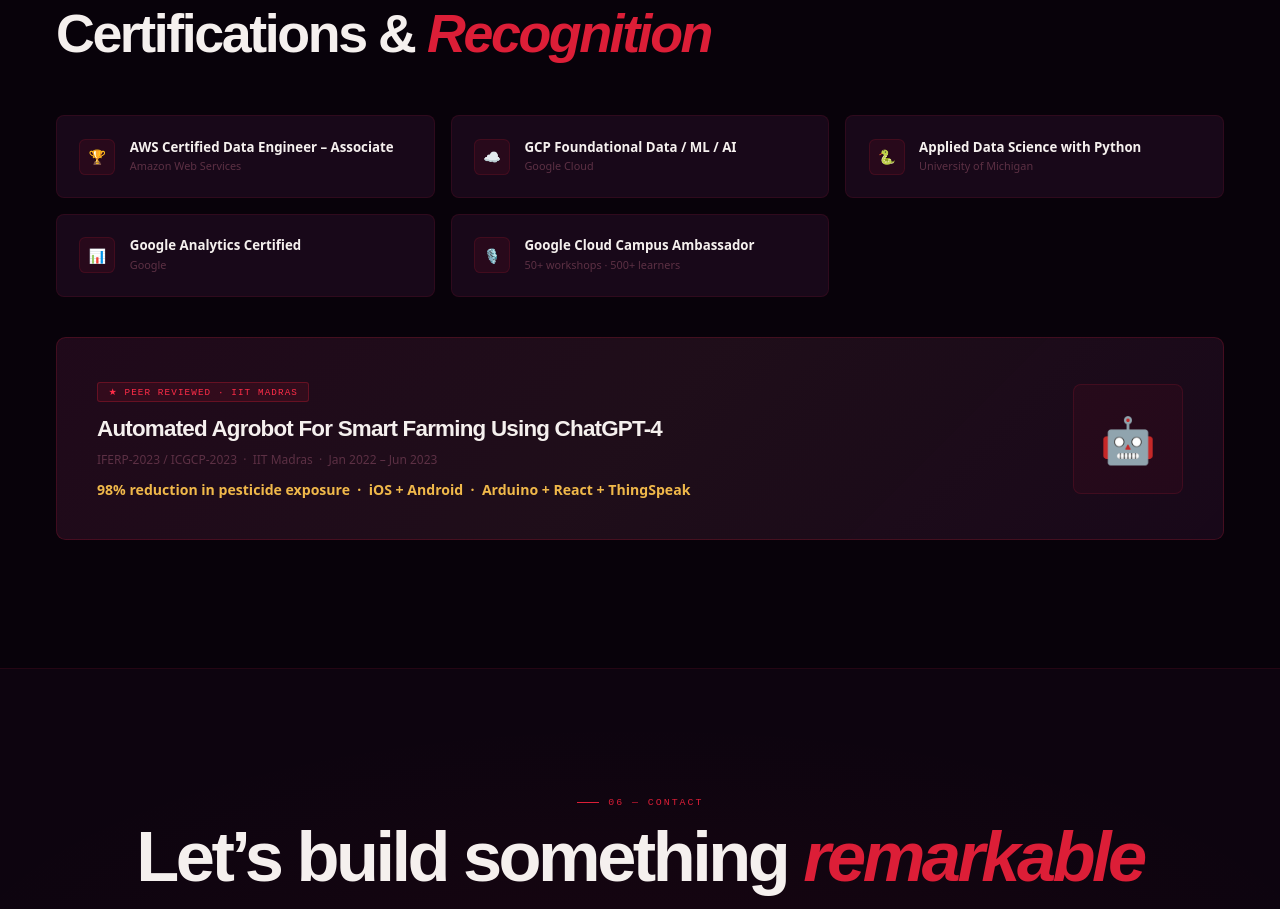
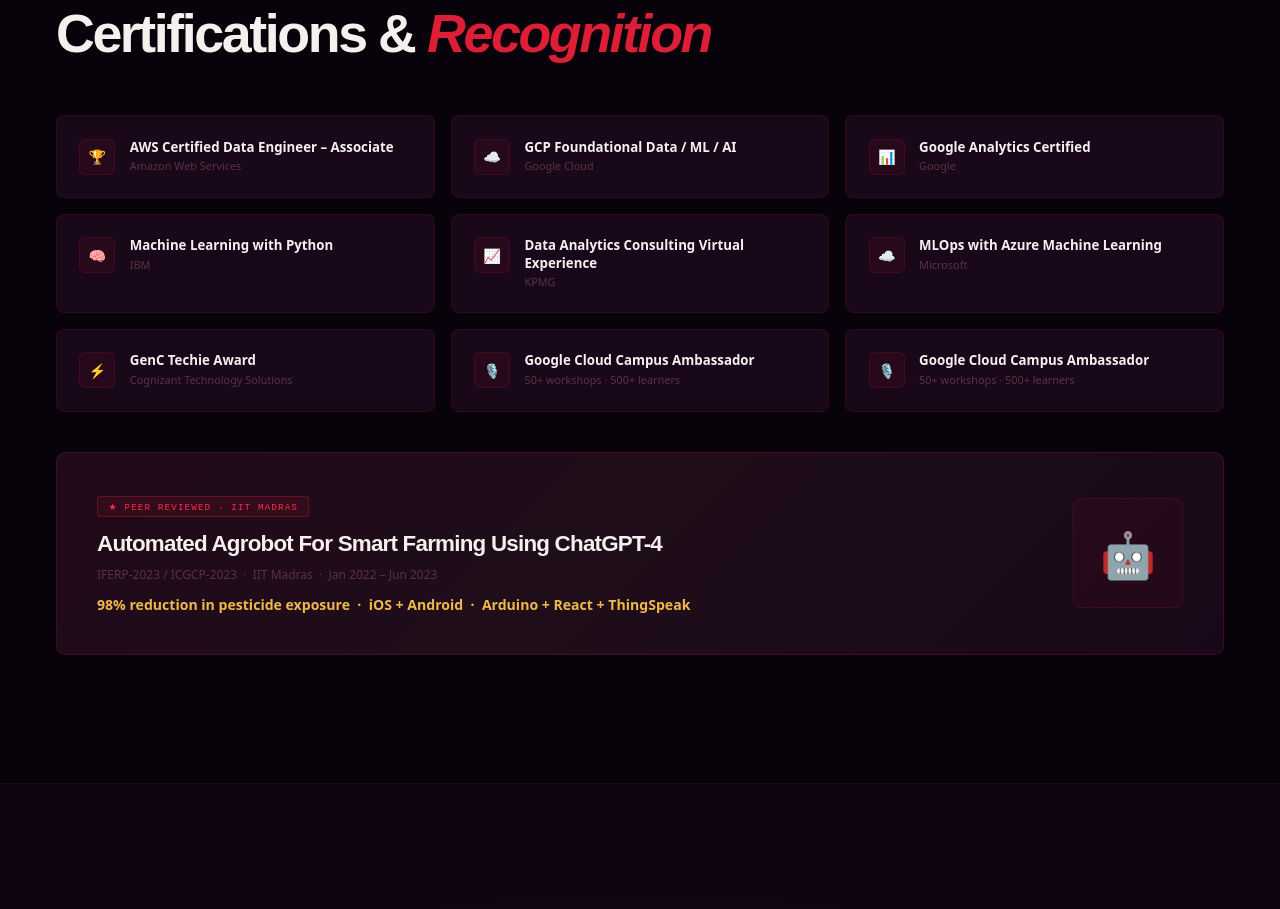
Before and after one commit to kaushal-shivaprakashan/kaushal-portfolio, a plain HTML site: page index.html in a window 1280 px wide. Shown: the part 5055-5964 px from the top of the page. Drawn offline with Linux system fonts and the light colour scheme; a web font is replaced by a local one.

Commit message:
Update index.html

```diff
--- a/index.html
+++ b/index.html
@@ -487,9 +487,13 @@
   <h2 class="st rv">Certifications &amp; <em>Recognition</em></h2>
   <div class="credgrid rv">
     <div class="credcard"><div class="credic">&#x1F3C6;</div><div><div class="crednm">AWS Certified Data Engineer &ndash; Associate</div><div class="credorg">Amazon Web Services</div></div></div>
-    <div class="credcard"><div class="credic">&#x2601;&#xFE0F;</div><div><div class="crednm">GCP Foundational Data / ML / AI</div><div class="credorg">Google Cloud</div></div></div>
-    <div class="credcard"><div class="credic">&#x1F40D;</div><div><div class="crednm">Applied Data Science with Python</div><div class="credorg">University of Michigan</div></div></div>
-    <div class="credcard"><div class="credic">&#x1F4CA;</div><div><div class="crednm">Google Analytics Certified</div><div class="credorg">Google</div></div></div>
+<div class="credcard"><div class="credic">&#x2601;&#xFE0F;</div><div><div class="crednm">GCP Foundational Data / ML / AI</div><div class="credorg">Google Cloud</div></div></div>
+<div class="credcard"><div class="credic">&#x1F4CA;</div><div><div class="crednm">Google Analytics Certified</div><div class="credorg">Google</div></div></div>
+<div class="credcard"><div class="credic">&#x1F9E0;</div><div><div class="crednm">Machine Learning with Python</div><div class="credorg">IBM</div></div></div>
+<div class="credcard"><div class="credic">&#x1F4C8;</div><div><div class="crednm">Data Analytics Consulting Virtual Experience</div><div class="credorg">KPMG</div></div></div>
+<div class="credcard"><div class="credic">&#x2601;&#xFE0F;</div><div><div class="crednm">MLOps with Azure Machine Learning</div><div class="credorg">Microsoft</div></div></div>
+<div class="credcard"><div class="credic">&#x26A1;</div><div><div class="crednm">GenC Techie Award</div><div class="credorg">Cognizant Technology Solutions</div></div></div>
+<div class="credcard"><div class="credic">&#x1F399;&#xFE0F;</div><div><div class="crednm">Google Cloud Campus Ambassador</div><div class="credorg">50+ workshops &middot; 500+ learners</div></div></div>
 
     <div class="credcard"><div class="credic">&#x1F399;&#xFE0F;</div><div><div class="crednm">Google Cloud Campus Ambassador</div><div class="credorg">50+ workshops &middot; 500+ learners</div></div></div>
   </div>
```
